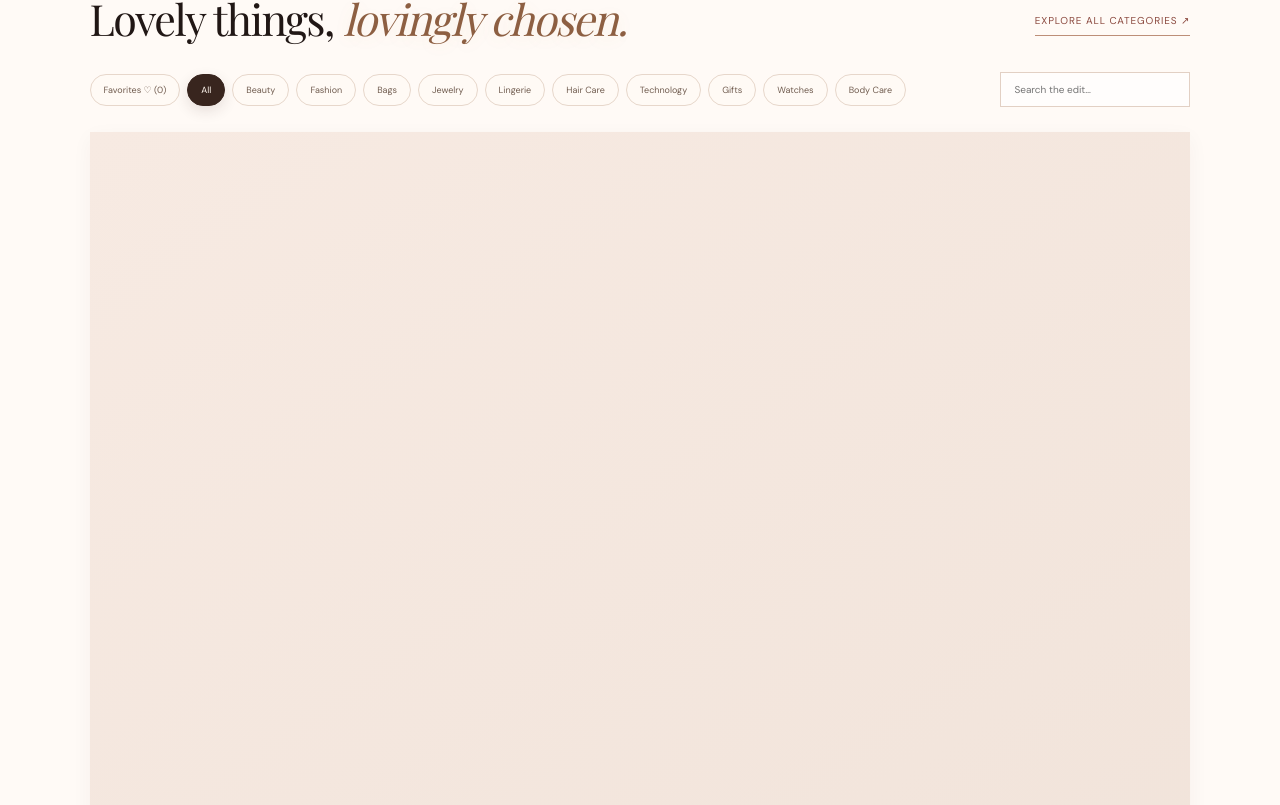
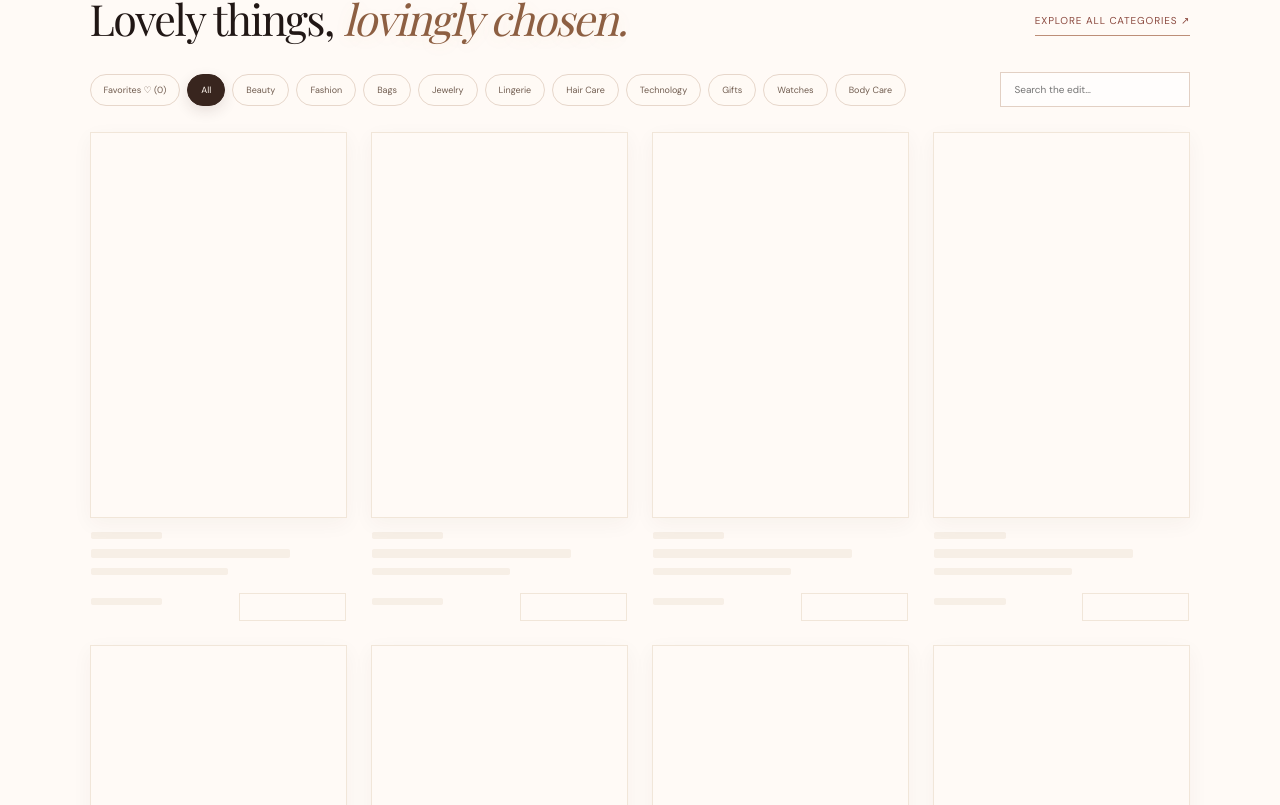
Before and after one commit to saiedahm/HELP-ME-NEW, a Next.js app: page / in a window 1280 px wide. Shown: the part 2175-2980 px from the top of the page. Built offline with nearby package versions, Linux system fonts and the light colour scheme; a web font is replaced by a local one.

Commit message:
style: add empty product slots for supplier synchronization

```diff
--- a/app/globals.css
+++ b/app/globals.css
@@ -157,3 +157,17 @@ button:focus-visible,a:focus-visible,input:focus-visible,select:focus-visible{ou
 .product-load-more span{font-size:17px;}
 .product-load-more-wrap p{margin:0;color:var(--muted);font-size:10px;}
 @media(max-width:760px){.product-grid{grid-template-columns:repeat(2,minmax(0,1fr));gap:14px;}}
+
+
+/* Empty product slots stay blank until real supplier catalog sync. */
+.supplier-empty-grid{display:grid;grid-template-columns:repeat(4,minmax(0,1fr));gap:24px;}
+.product-placeholder{pointer-events:none;}
+.product-placeholder .product-image-wrap{aspect-ratio:2/3;background:transparent;border:1px solid rgba(176,139,87,.18);}
+.product-placeholder .product-info{padding-top:14px;}
+.placeholder-line{display:block;height:7px;background:rgba(176,139,87,.10);margin:0 0 10px;border-radius:2px;}
+.placeholder-line.short{width:28%;}
+.placeholder-line.medium{width:54%;}
+.placeholder-line.wide{width:78%;height:9px;}
+.placeholder-bottom{display:flex;align-items:center;justify-content:space-between;gap:10px;margin-top:18px;}
+.placeholder-button{display:block;width:42%;height:28px;border:1px solid rgba(176,139,87,.18);}
+@media(max-width:760px){.supplier-empty-grid{grid-template-columns:repeat(2,minmax(0,1fr));gap:14px;}}
```
